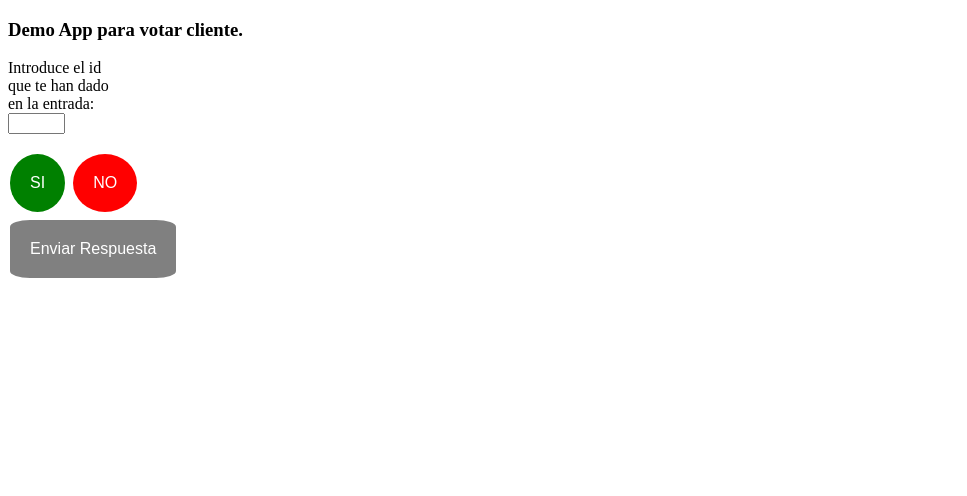
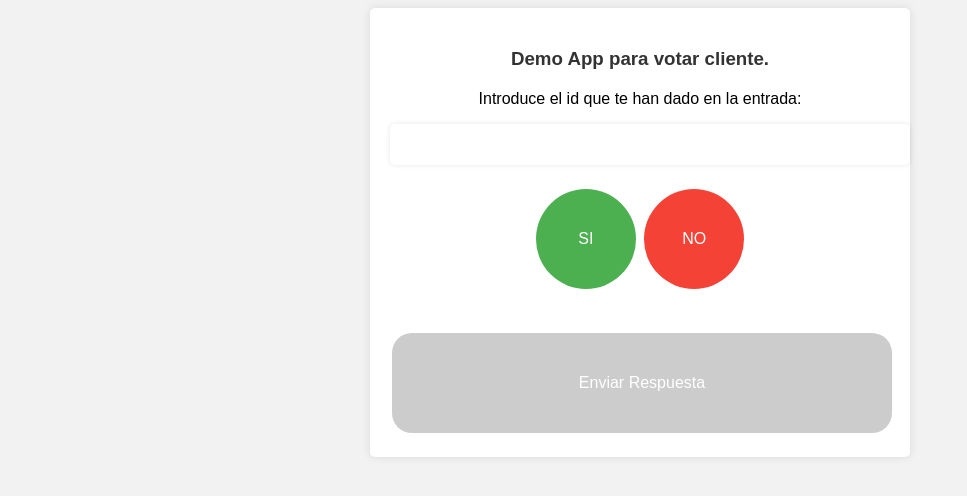
Before and after one commit to emo44/WebSocket-Server, a plain HTML site: page index.html in a window 1280 px wide. Shown: the whole page, without its empty margins (0-967 px from the left). Drawn offline with Linux system fonts and the light colour scheme.

Commit message:
Add files via upload

```diff
--- a/index.html
+++ b/index.html
@@ -6,15 +6,43 @@
     <title>Cliente Websocket</title>
     <script type="text/javascript" src="websocket.js" charset="utf-8"></script>
     <style>
-    .block{
-        display:block;
-        margin-top: 10px;
+        body {
+            font-family: Arial, sans-serif;
+            background-color: #f2f2f2;
+        }
+
+        h3 {
+            text-align: center;
+            margin-top: 20px;
+            color: #333;
+        }
+
+        .container {
+            max-width: 500px;
+            margin: 0 auto;
+            padding: 20px;
+            background-color: #fff;
+            border-radius: 5px;
+            box-shadow: 0px 0px 10px rgba(0, 0, 0, 0.1);
+        }
+
+        .block {
+            margin-top: 20px;
+            text-align: center;
+        }
+
+        input[type="text"] {
+            padding: 10px;
+            border-radius: 5px;
+            border: none;
+            box-shadow: 0px 0px 5px rgba(0, 0, 0, 0.1);
+            font-size: 18px;
+            width: 100%;
         }
 
         .button {
-  /*background-color: #04AA6D; /* Green */
             border: none;
-  color: white;
+            color: #fff;
             padding: 20px;
             text-align: center;
             text-decoration: none;
@@ -22,29 +50,58 @@
             font-size: 16px;
             margin: 4px 2px;
             cursor: pointer;
+            border-radius: 50%;
+            width: 100px;
+            height: 100px;
+            transition: all 0.3s ease-in-out;
         }
 
+        .buttonverde_si {
+            background-color: #4caf50;
+        }
 
-.buttonverde_si {border-radius: 50%;background-color:green}
-.buttonrojo_no {border-radius: 50%;background-color:red}
-.buttonenviar {border-radius: 12%;background-color:gray}
+        .buttonverde_si:hover {
+            transform: scale(1.1);
+        }
 
+        .buttonrojo_no {
+            background-color: #f44336;
+        }
+
+        .buttonrojo_no:hover {
+            transform: scale(1.1);
+        }
+
+        .buttonenviar {
+            background-color: #ccc;
+            border-radius: 20px;
+            width: 100%;
+            padding: 10px;
+            margin-top: 20px;
+            transition: all 0.3s ease-in-out;
+        }
+
+        .buttonenviar:hover {
+            background-color: #555;
+            color: #fff;
+        }
     </style>
 </head>
 <body onload="init()">
+    <div class="container">
         <h3>Demo App para votar cliente.</h3>
-
         <div id="message" class="block"></div>
-<p class="block">Introduce el id<br> que te han dado<br>en la entrada:<br> <input type="text" id="text" maxlength="4" size="4" onfocus="selectAll()"/></p>
+        <div class="block">
+            <p>Introduce el id que te han dado en la entrada:</p>
+            <input type="text" id="text" maxlength="4" size="4" onfocus="selectAll()" />
+        </div>
+        <div class="block">
             <button class="button buttonverde_si" onclick="respondesi()">SI</button>
             <button class="button buttonrojo_no" onclick="respondeno()">NO</button>
-<!-- <p class="block">Texto a mandar: <input type="text" id="text" onfocus="selectAll()"/></p> -->
-<!-- <button id="connect" onclick="connect()">Conectar</button> -->
-<!-- <button id="sendText" onclick="sendText()">Enviar</button> -->
-<br>
+        </div>
+        <div class="block">
             <button class="button buttonenviar" id="sendJSONObject" onclick="sendJSONOjbect()">Enviar Respuesta</button>
-<!-- <button id="disconnect" onclick="disconnect()">Desconectar</button> -->
-
-
+        </div>
+    </div>
 </body>
 </html>
--- a/websocket.js
+++ b/websocket.js
@@ -157,7 +157,7 @@ function sendJSONOjbect(){
 
             var elid=textInput.value.trim();
 
-            jsonObj = {id:elid,time:currentTime, text:sendText}
+            jsonObj = {identificador:elid,time:currentTime, text:sendText}
 
             tmpSendText = JSON.stringify(jsonObj)
 
```
Lines whose indentation alone changed are shown as unchanged.
